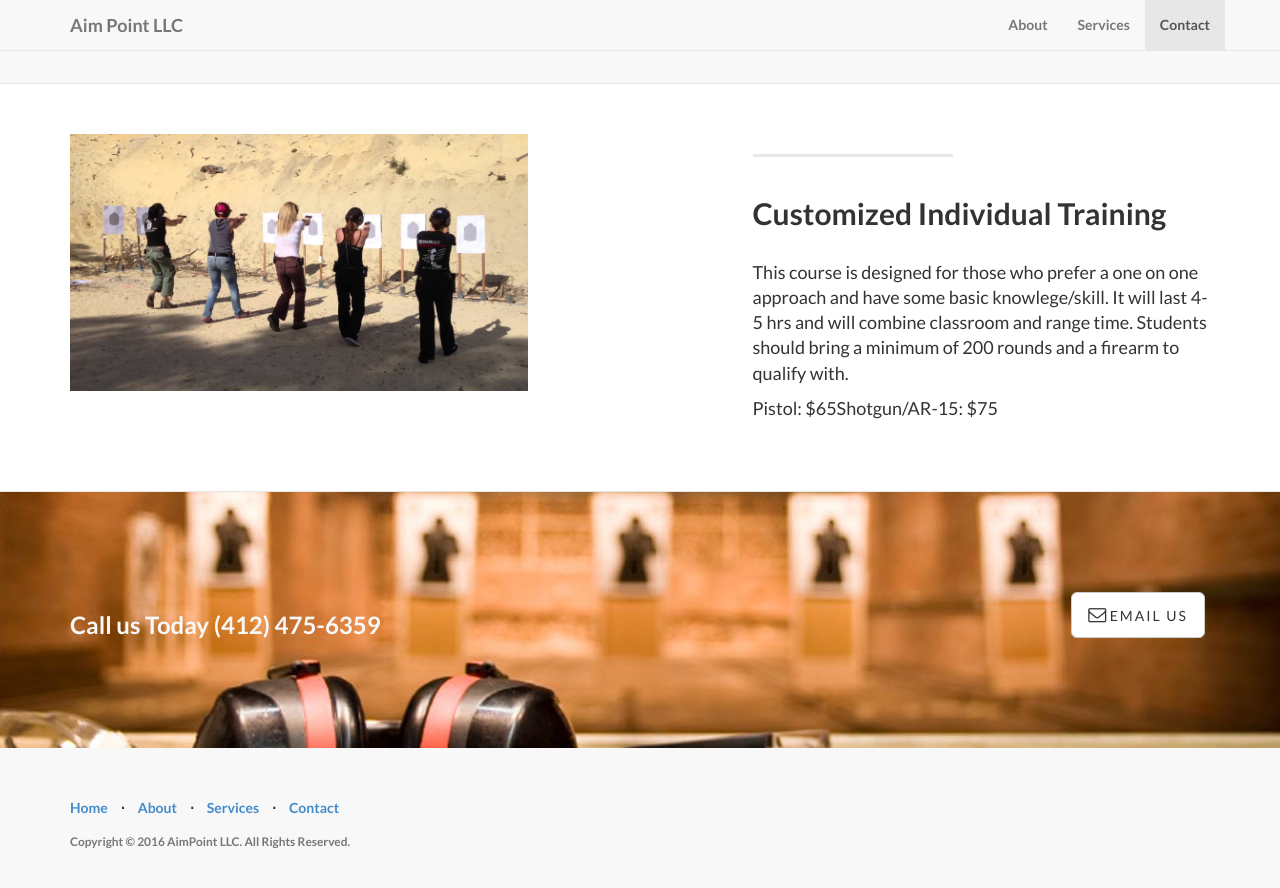
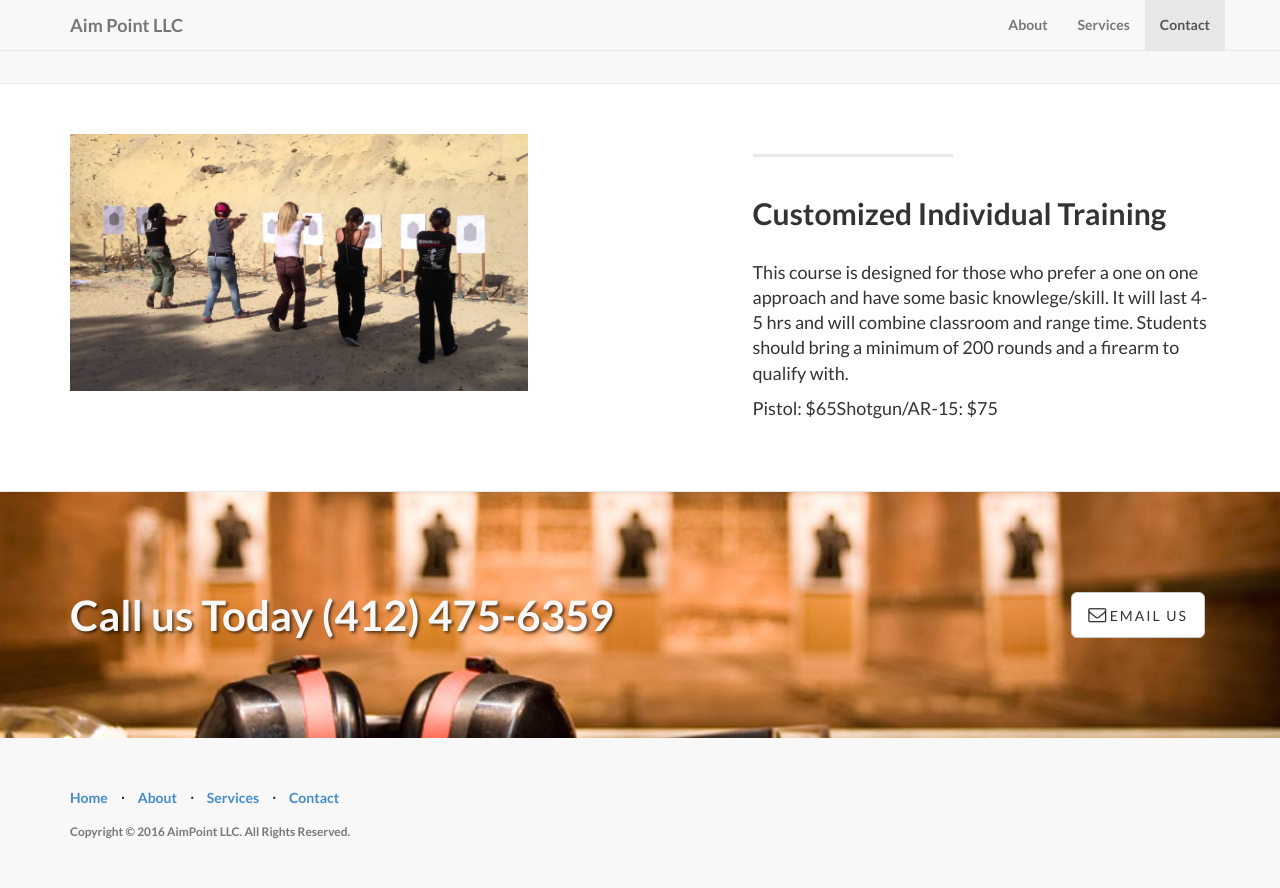
Before and after one commit to aimpoint/aimpoint.github.io, a Jekyll site: the page built from index.html, in a window 1280 px wide and 900 px high, scrolled down 3862 px. Shown: the top 888 px of the window. Built offline with Jekyll 4.4.1, drawn with Linux system fonts in a browser that asks for light colours.

Commit message:
added spacing

```diff
--- a/_includes/contact.html
+++ b/_includes/contact.html
@@ -4,7 +4,7 @@
 
 			<div class="row">
 				<div class="col-lg-6">
-					<h3>Call us Today (412) 475-6359</h3>
+					<h2>Call us Today (412) 475-6359</h2>
 				</div>
 				<div class="col-lg-6">
 					<ul class="list-inline banner-social-buttons">
```
Also changed, not shown: 1 other file.
